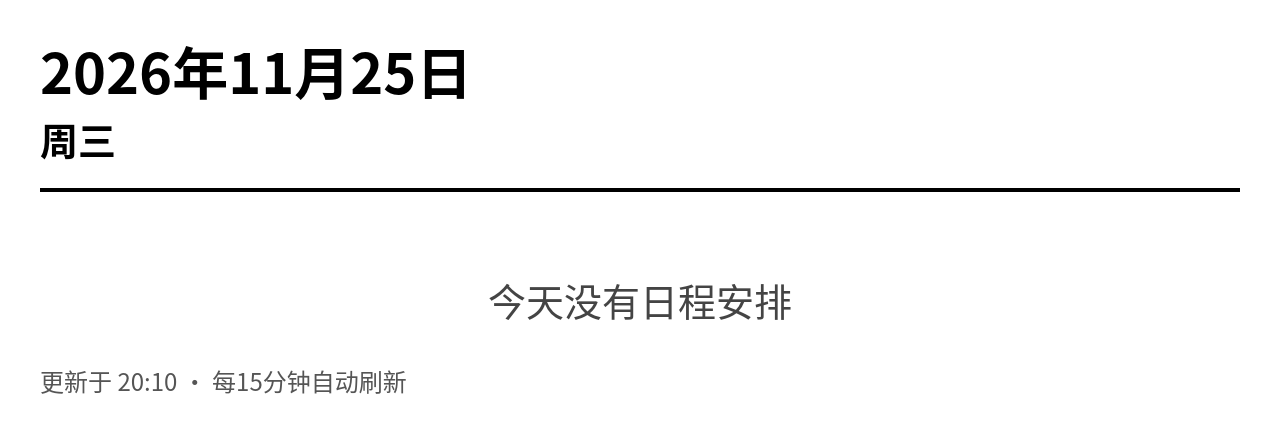
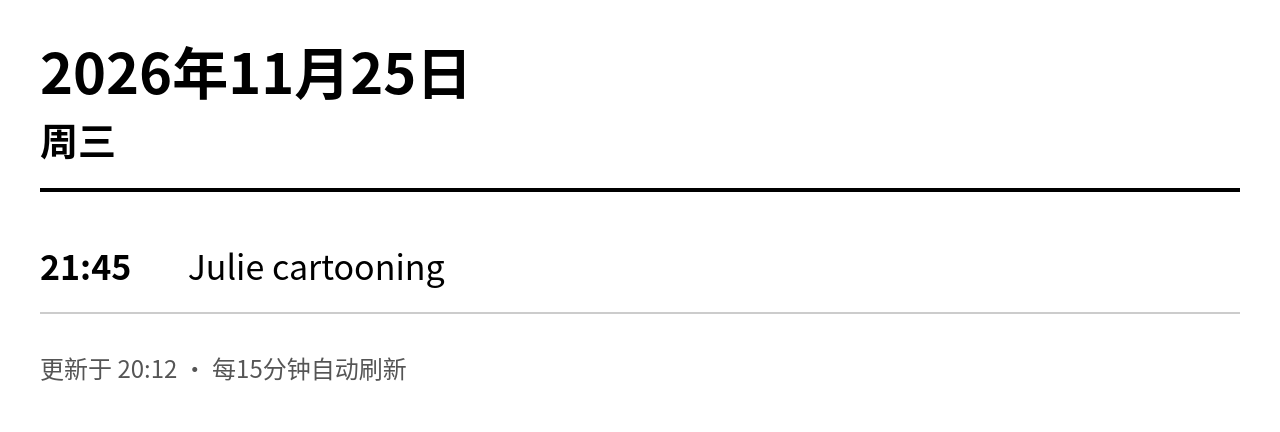
Before and after one commit to cadylql-G/kindle-calendar2026, a plain HTML site: page index.html in a window 1280 px wide. Drawn offline with Linux system fonts and the light colour scheme.

Commit message:
Update calendar

```diff
--- a/index.html
+++ b/index.html
@@ -61,8 +61,8 @@
     <div class="weekday">周三</div>
   </div>
   <div class="list">
-    <div class="empty">今天没有日程安排</div>
+    <div class="item"><span class="time">21:45</span> <span class="title">Julie cartooning</span></div>
   </div>
-  <div class="footer">更新于 20:10 · 每15分钟自动刷新</div>
+  <div class="footer">更新于 20:12 · 每15分钟自动刷新</div>
 </body>
 </html>
```
